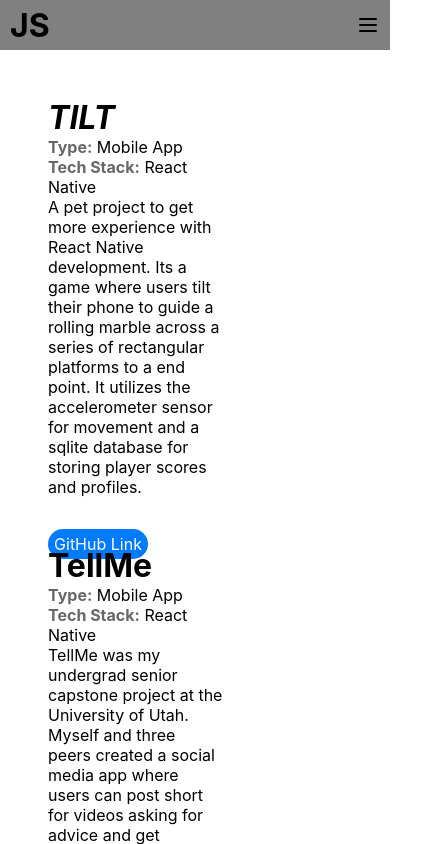
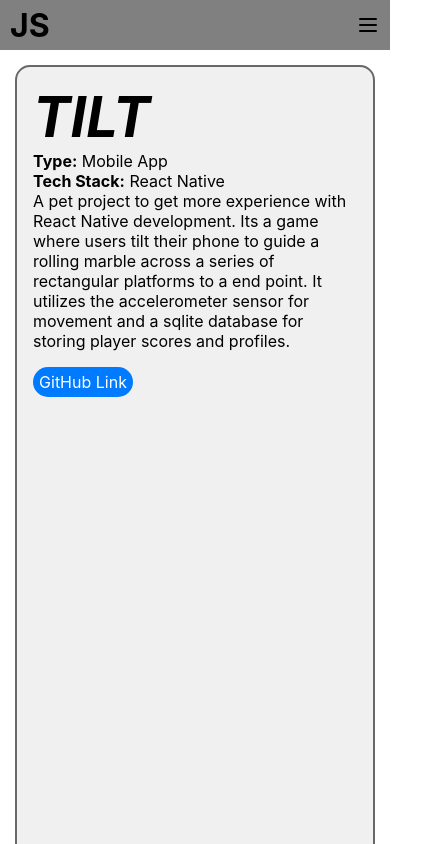
Before and after one commit to johnstevens24/PersonalSite, a React (Create React App) app in the folder personal-site/: page /projects in a window 390 px wide. Shown: the top 844 px of the page, 438 px wide, since content can reach past the window. Built offline with nearby package versions, Linux system fonts and the light colour scheme.

Commit message:
almost done with the mobile version of the projects page

```diff
--- a/personal-site/src/components/navbar/MobileNavbarStyles.css
+++ b/personal-site/src/components/navbar/MobileNavbarStyles.css
@@ -27,26 +27,15 @@
     }
 }
 
-.navbar {
-    display: flex;
-    flex-direction: column;
-    width: 100%;
-    height: 100%;
-    justify-content: flex-start;
-    align-items: flex-start;
-    /* background-color: var(--primary-dark); */
-    background: linear-gradient(to bottom, var(--primary-dark), rgba(214, 214, 214, .75));
-    animation: fadeIn .5s ease-in forwards;
-}
 
-ul {
+.mobileNavbar ul {
     display: flex;
     flex-direction: column;
     justify-content: flex-start;
     align-items: flex-start;
 }
 
-li {
+.mobileNavbar li {
     margin: 1rem;
     font-weight: 700;
     font-size: xxx-large;
@@ -54,24 +43,24 @@ li {
     animation: fadeIn 2.4s ease-in forwards;
 }
 
-li:hover {
+.mobileNavbar li:hover {
     color:black;
     cursor: pointer;
 }
 
-.link {
+.mobileNavbar .link {
     text-decoration: none;
     color: inherit;
 }
 
-.navbarOptions {
+.mobileNavbar .navbarOptions {
     transform: translateY(-110%)
 }
 
-.show {
+.mobileNavbar .show {
     animation: slideIn .4s ease-in forwards;
 }
 
-.hide {
+.mobileNavbar .hide {
     animation: slideOut .4s ease-in forwards;
 }
--- a/personal-site/src/components/pages/About/About.js
+++ b/personal-site/src/components/pages/About/About.js
@@ -296,7 +296,8 @@ const About = () => {
                         </div>
 
                         <div style={{height:'100%', width:'80%',display:'flex', flexDirection:'column', justifyContent:'flex-end'}}>
-                            <Slider onChange={(event, newValue) => { typeof newValue === 'number' ? setSliderPercentage(newValue*.81) : setSliderPercentage(sliderPercentage)}} defaultValue={sliderPercentage} marks={[{value:0, label:'Before'}, {value:100, label:'After'}]}/>
+                            {/* I know hard coding values and multipliers isn't ideal. I need to circle back to this at some point and fix it. */}
+                            <Slider onChange={(event, newValue) => { typeof newValue === 'number' ? setSliderPercentage(newValue*.81) : setSliderPercentage(sliderPercentage)}} defaultValue={sliderPercentage*1.21} marks={[{value:0, label:'Before'}, {value:100, label:'After'}]}/>
                         </div>
                     </div>
                 </div>
--- a/personal-site/src/components/pages/Contact/Contact.js
+++ b/personal-site/src/components/pages/Contact/Contact.js
@@ -41,11 +41,12 @@ const Contact = () => {
         }
     }
     return(
-        <div className="CP" style={{display:'flex', flexDirection:"column", alignItems:'center', justifyContent:'flex-start', maxWidth:1240, width:940}}>
-            <div style={{display:'flex', flexDirection:'row', width:'100%'}}>
+        <div className="CP" style={{display:'flex', flexDirection:"column", alignItems:'center', justifyContent:'flex-start'}}>
+            <div style={{maxWidth:1240, width:1000, minWidth:940}}>
+                <div style={{display:'flex', flexDirection:'row', width:'100%', marginTop:'2rem', justifyContent:'center'}}>
                     <div className="contactContainer">
                         <div>
-                        <h1>Email</h1>
+                            <h1><a href="mailto:johnstevens2424@gmail.com">Email</a></h1>
                             <IconCopy onClick={() => copyToClipBoard('email')}/>
                             <p>{emailMessage}</p>
                         </div>
@@ -66,6 +67,7 @@ const Contact = () => {
                     </div>
                 </div>
             </div>
+        </div>
     )
 }
 
--- a/personal-site/src/components/pages/Contact/ContactStyles.css
+++ b/personal-site/src/components/pages/Contact/ContactStyles.css
@@ -1,7 +1,7 @@
 .CP .contactContainer {
     display: flex;
     flex-direction: column;
-    width: 50%;
+    width: 40%;
     justify-content: flex-start;
     align-items: flex-start;
 
@@ -17,12 +17,15 @@
 .CP .infoContainer {
     display: flex;
     flex-direction: column;
-    width: 50%;
+    width: 60%;
     justify-content: flex-start;
     align-items: center;
+}
+
+.CP .infoContainer p {
+    padding:1rem;
     background-color: var(--primary-light);
     border-radius: 10px;
-    padding:1rem;
 }
 
 .CP h1 {
@@ -46,6 +49,4 @@
 
 .CP h1:hover {
     background-color: white;
-    color: var(--primary-blue);
-    text-decoration: underline;
 }
--- a/personal-site/src/components/pages/Projects/ProjectCarousel.js
+++ b/personal-site/src/components/pages/Projects/ProjectCarousel.js
@@ -38,7 +38,7 @@ const ProjectCarousel = ({ project }) => {
         interval={5000}
       >
         {images.map((image, index) => (
-          <img key={index} className="slide" alt={`slide-${index}`} src={image} />
+          <img key={index} className="slide" alt={`slide-${index}`} src={image}/>
         ))}
       </Carousel>
     );
--- a/personal-site/src/components/pages/Projects/Projects.js
+++ b/personal-site/src/components/pages/Projects/Projects.js
@@ -1,10 +1,11 @@
-import {React, useEffect } from "react";
+import {React, useEffect, useState } from "react";
 import { Carousel } from 'react-responsive-carousel';
 import "react-responsive-carousel/lib/styles/carousel.min.css";
 import './ProjectsStyles.css'
 import ProjectCarousel from './ProjectCarousel.js'
 
 const Projects = () => {
+    const [width, setWidth] = useState(window.innerWidth)
 
     const projects = [
         {name:"TILT",
@@ -54,13 +55,34 @@ const Projects = () => {
         };
     }, []);
 
+
+    if(width < 940)
+        return(
+        <div className="mobilePP" style={{display:'flex', flexDirection:"column", alignItems:'center', justifyContent:'flex-start', width:'100%', overflow:'hidden'}}>
+                {projects.map((project, index) => (
+                    <div key={index} className="projectDiv" >
+                        <div className="infoDiv">
+                            <h1 className={project.name}>{project.name}</h1>
+                            <p><b>Type:</b> {project.type}</p>
+                            <p><b>Tech Stack:</b> {project.techStack}</p>
+                            <p>{project.description}</p>
+                            <a href={project.githubLink} target='_blank'>GitHub Link</a>
+                        </div>
+
+                        {/* <div className="imageDiv">
+                            <ProjectCarousel project={project} />
+                        </div> */}
+                    </div>
+
+                ))}
+        </div>
+    )
+
     return(
-        <>
-        <div style={{display:'flex', flexDirection:"column", alignItems:'center', justifyContent:'flex-start'}}>
-            <div style={{maxWidth:1240}}>
-
+        <div className="PP" style={{display:'flex', flexDirection:"column", alignItems:'center', justifyContent:'flex-start'}}>
+            <div style={{maxWidth:1240, width:1000, minWidth:940, overflow:'hidden'}}>
                 {projects.map((project, index) => (
-                    <div key={index} className="projectDiv">
+                    <div key={index} className="projectDiv" >
                         <div className="infoDiv">
                             <h2 className={project.name}>{project.name}</h2>
                             <p><b>Type:</b> {project.type}</p>
@@ -68,7 +90,7 @@ const Projects = () => {
                             <p>{project.description}</p>
                             <a href={project.githubLink} target='_blank'>GitHub Link</a>
                         </div>
-                        <div style={{width:'4%'}}/>
+
                         <div className="imageDiv">
                             <ProjectCarousel project={project} />
                         </div>
@@ -79,7 +101,6 @@ const Projects = () => {
 
 
         </div>
-        </>
     )
 }
 
--- a/personal-site/src/components/pages/Projects/ProjectsStyles.css
+++ b/personal-site/src/components/pages/Projects/ProjectsStyles.css
@@ -24,7 +24,7 @@
     }
 }
 
-.projectDiv {
+.PP .projectDiv {
     display: flex;
     flex-direction: row;
     margin: 3rem;
@@ -33,22 +33,24 @@
 }
 
 
-.infoDiv {
+.PP .infoDiv {
     display: flex;
     flex-direction: column;
     width: 50%;
     height: 100%;
+    padding-right: 2%;
 }
 
-.imageDiv {
+.PP .imageDiv {
     display: flex;
     flex-direction: column;
     align-items: center;
     justify-content: flex-start;
     height: 100%;
+    width:50%;
 }
 
-img {
+.PP img {
     /* width:100%;
     height:90%; */
     cursor:none;
@@ -61,15 +63,15 @@ img {
 
 
 
-b {
+.PP b {
     color:var(--primary-dark);
 }
 
-.TILT {
+.PP .TILT {
     font-style: italic;
 }
 
-div > a {
+.PP div > a {
     display: flex;
     flex-direction: column;
     align-items: center;
@@ -82,7 +84,7 @@ div > a {
     margin-top: 2rem;
 }
 
-div > a:hover {
+.PP div > a:hover {
     border:1px solid var(--primary-blue);
     background-color: white;
     color:var(--primary-blue);
@@ -91,26 +93,26 @@ div > a:hover {
 
 
 /* image transition stuff */
-.projectDiv.show > .imageDiv {
+.PP .projectDiv.show > .imageDiv {
     transform: translateX(0%);
     opacity: 1;
     transition: all 1s;
 }
 
-.projectDiv.hidden > .imageDiv {
+.PP .projectDiv.hidden > .imageDiv {
     transform: translateX(100%);
     opacity: 0;
     transition: all 1s;
 }
 
 /* info transition stuff */
-.projectDiv.show > .infoDiv {
+.PP .projectDiv.show > .infoDiv {
     transform: translateX(0%);
     opacity: 1;
     transition: all 1s;
 }
 
-.projectDiv.hidden > .infoDiv {
+.PP .projectDiv.hidden > .infoDiv {
     transform: translateX(-100%);
     opacity: 0;
     transition: all 1s;
@@ -135,3 +137,39 @@ div > a:hover {
     max-width: 600px;
     margin: auto;
 } */
+
+.mobilePP .projectDiv {
+    display: flex;
+    flex-direction: column;
+    margin:15px;
+    padding: 1rem;
+    width: auto;
+    height:100dvh;
+    background-color: var(--primary-light);
+    border-radius: 15px;
+    border: 2px var(--primary-dark) solid;
+
+}
+
+.mobilePP a {
+    display: flex;
+    flex-direction: column;
+    align-items: center;
+    justify-content: center;
+    width: 100px;
+    background-color: var(--primary-blue);
+    color:white;
+    border-radius:100px;
+    padding:5px;
+    margin-top: 1rem;
+}
+
+.mobilePP a:hover {
+    border:1px solid var(--primary-blue);
+    background-color: white;
+    color:var(--primary-blue);
+}
+
+.mobilePP .TILT {
+    font-style: italic;
+}
```
Lines whose indentation alone changed are shown as unchanged.
